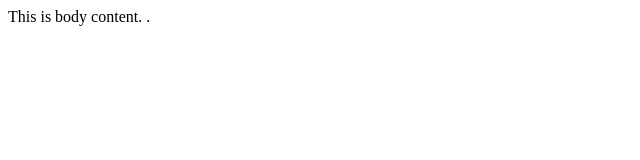
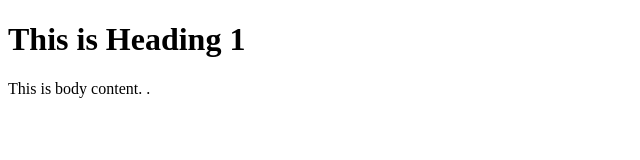
Before and after one commit to Wakit137/Web-Development-New, a plain HTML site: page Index.html in a window 1280 px wide. Shown: the whole page, without its empty margins (0-640 px from the left). Drawn offline with Linux system fonts and the light colour scheme.

Commit message:
Update Index.html

```diff
--- a/Index.html
+++ b/Index.html
@@ -9,7 +9,10 @@
    </script>
  </head>
  <body>
-   This is body content.
+  <h1>
+    This is Heading 1
+  </h1>
+  This is body content.
  </body>
  </html>
 
```
